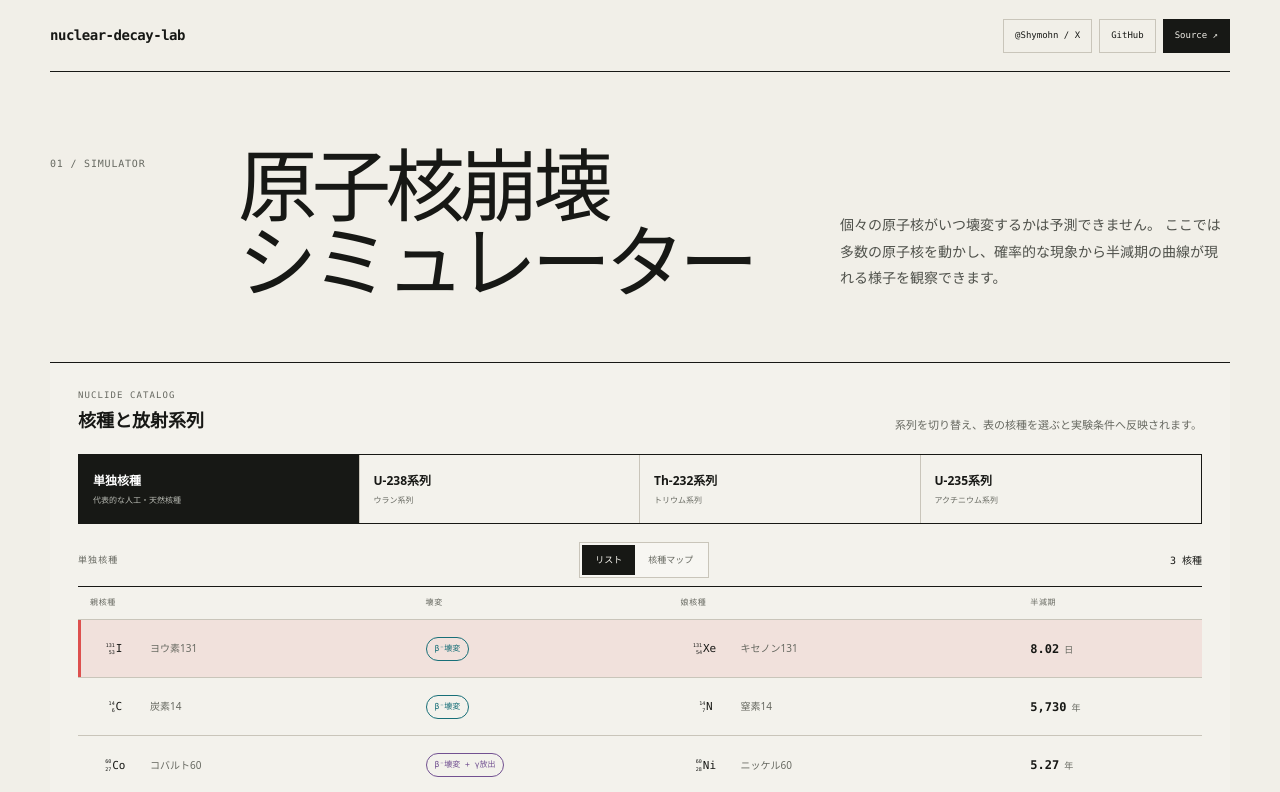
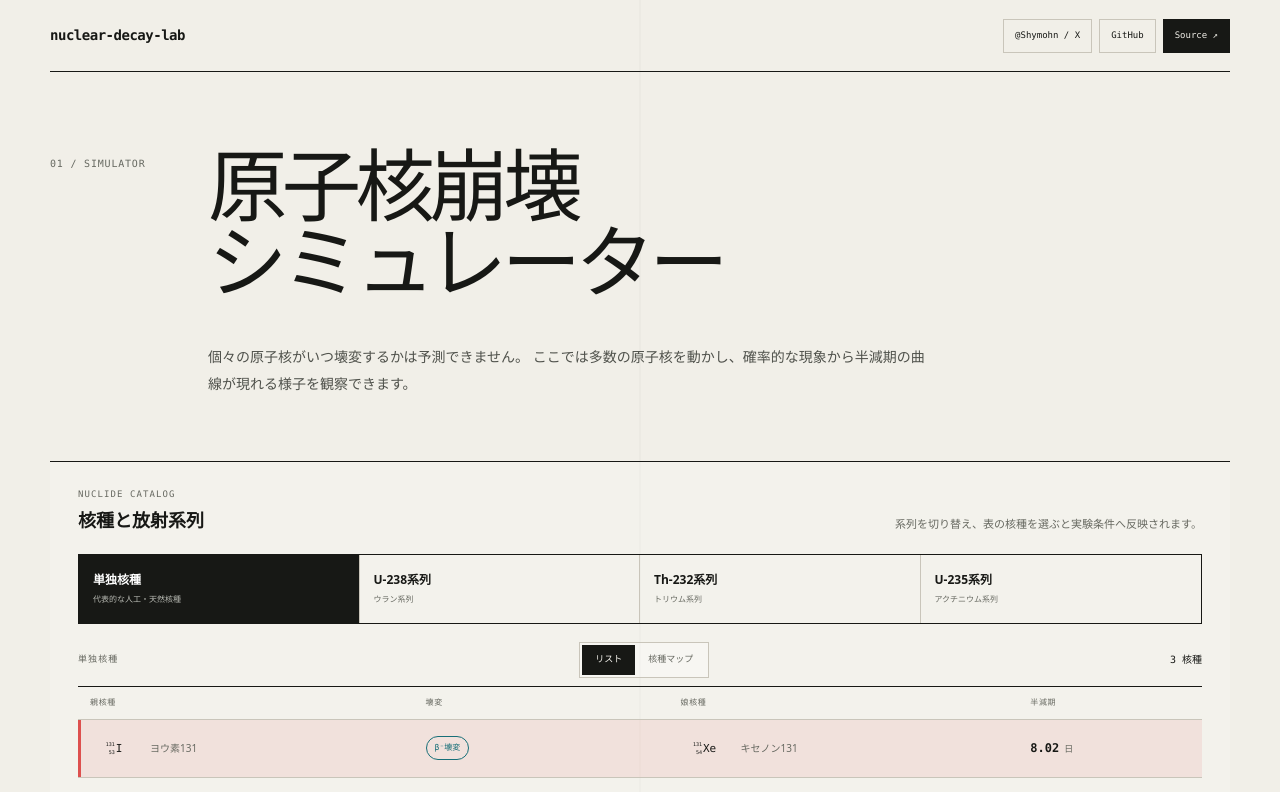
Before and after one commit to shymohn99/nuclear-decay-lab, a Next.js app: page / in a window 1280 px wide. Shown: the top 792 px of the page. Built offline with nearby package versions, Linux system fonts and the light colour scheme.

Commit message:
Prevent hero title overlap

```diff
--- a/app/globals.css
+++ b/app/globals.css
@@ -122,9 +122,9 @@ footer {
 
 .hero-copy {
   display: grid;
-  grid-template-columns: 160px minmax(0, 1fr) minmax(280px, 390px);
+  grid-template-columns: 130px minmax(0, 1fr);
   gap: 28px;
-  align-items: end;
+  align-items: start;
   padding: 76px 0 64px;
 }
 
@@ -153,7 +153,9 @@ footer {
 }
 
 .hero-description {
-  margin: 0 0 6px;
+  grid-column: 2;
+  width: min(100%, 720px);
+  margin: 18px 0 0;
   color: #4f514b;
   font-size: 14px;
   line-height: 1.9;
@@ -2378,7 +2380,7 @@ footer .repository-link:hover {
 
   .hero-description {
     grid-column: 2;
-    max-width: 620px;
+    max-width: 680px;
   }
 
   .decay-flow {
```
Also changed, not shown: 1 other file (tests, documents, lock files or other folders).
